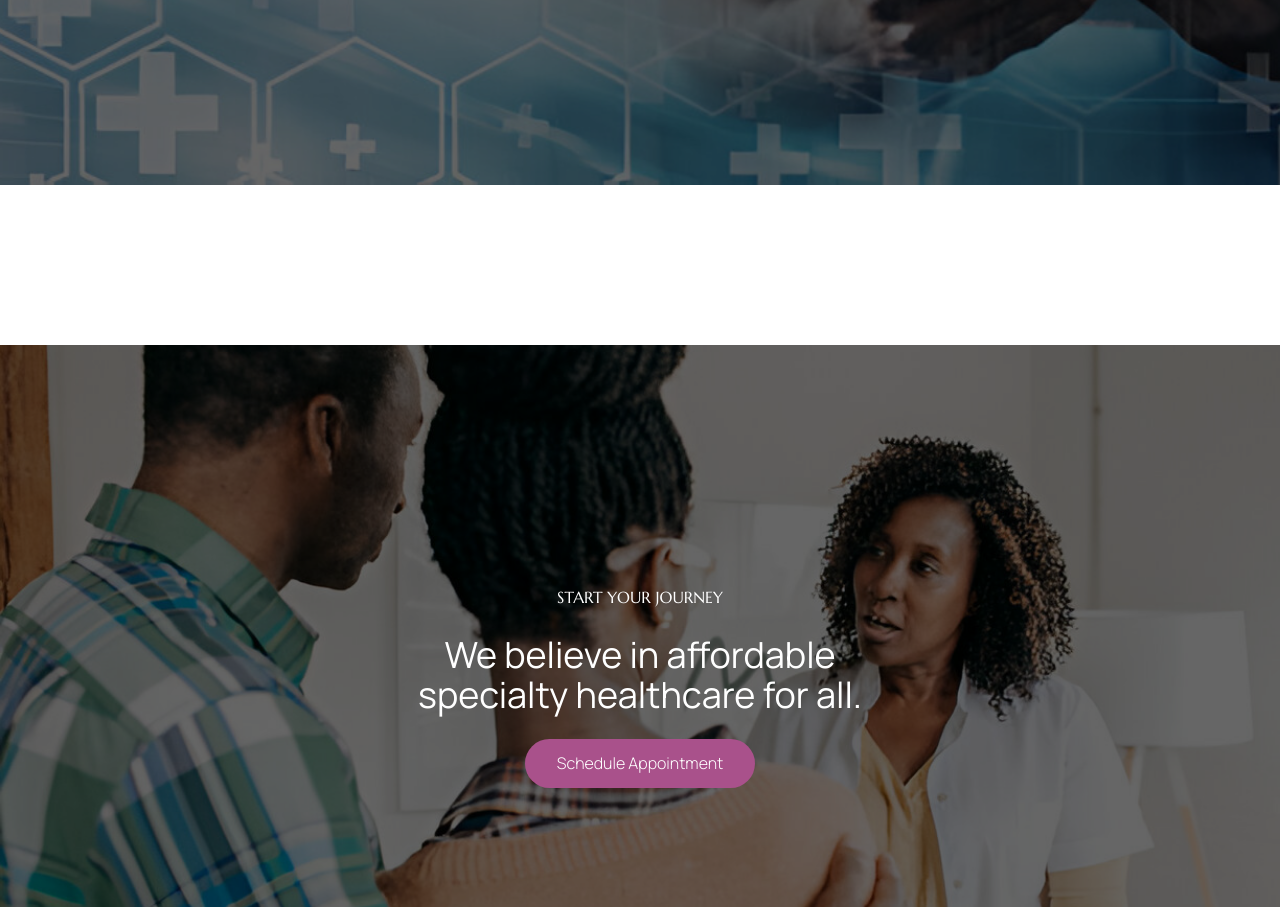
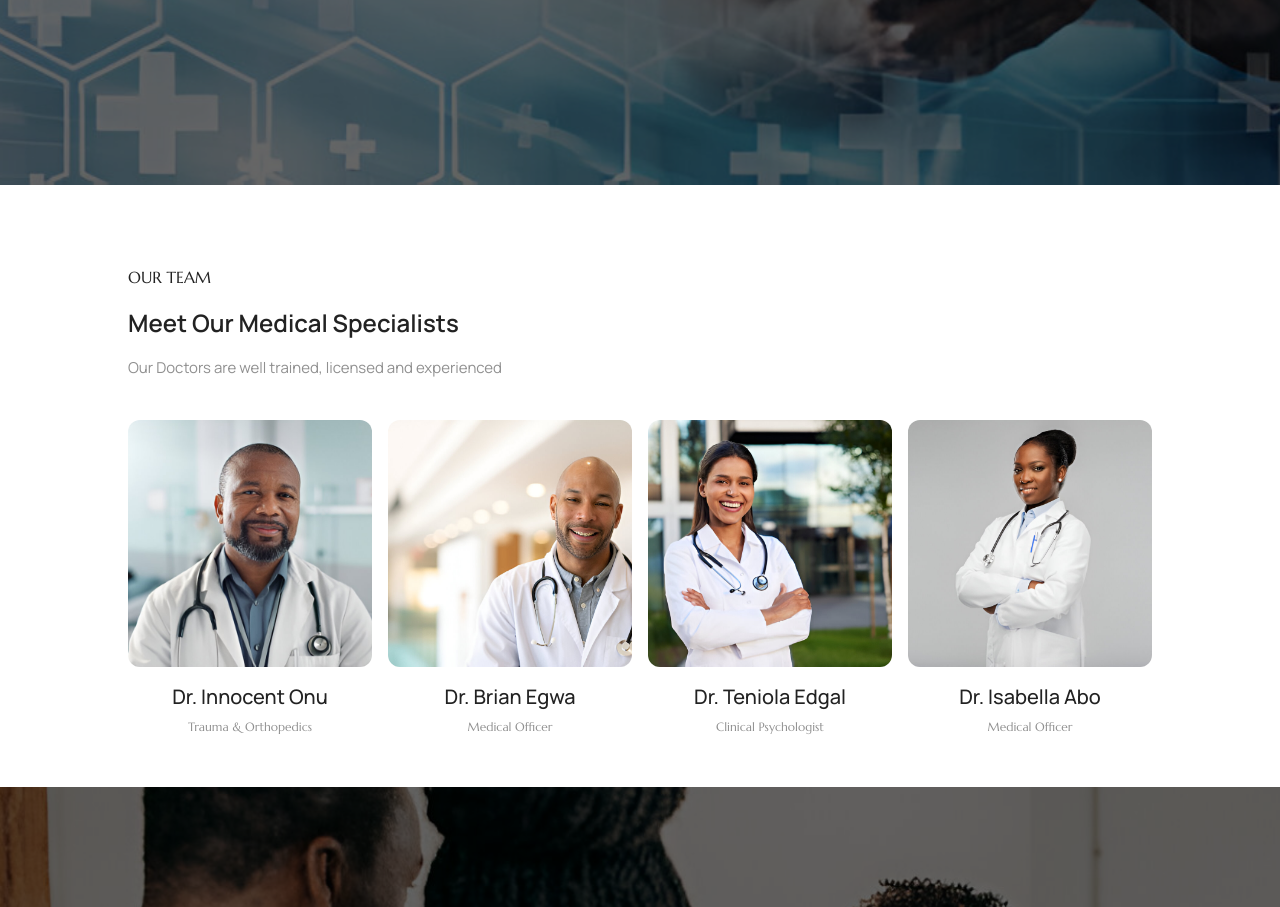
Before and after one commit to mevspecialist/mevspecialiste, a Next.js app: page /doctors in a window 1280 px wide. Shown: the part 472-1379 px from the top of the page. Built offline with nearby package versions, Linux system fonts and the light colour scheme.

Commit message:
make reusable components for doctor cards, finish doctors page

```diff
--- a/src/app/doctors/page.tsx
+++ b/src/app/doctors/page.tsx
@@ -1,6 +1,29 @@
 import React from 'react';
 import { PageBanner } from '@/components/PageBanner';
-import Image from 'next/image';
+import { DoctorCard } from '@/components/DoctorCard';
+
+const doctors: { name: string; image: string; title: string }[] = [
+    {
+        name: 'Dr. Innocent Onu',
+        title: 'Trauma & Orthopedics',
+        image: '/images/landingpage/doctor-1.jpeg',
+    },
+    {
+        name: 'Dr. Brian Egwa',
+        title: 'Medical Officer',
+        image: '/images/landingpage/doctor-2.jpeg',
+    },
+    {
+        name: 'Dr. Teniola Edgal',
+        title: 'Clinical Psychologist',
+        image: '/images/landingpage/doctor-3.jpeg',
+    },
+    {
+        name: 'Dr. Isabella Abo',
+        title: 'Medical Officer',
+        image: '/images/landingpage/doctor-5.jpeg',
+    },
+];
 
 const Doctors: React.FC = () => {
     return (
@@ -10,7 +33,27 @@ const Doctors: React.FC = () => {
                 content="Meet our team of experienced and compassionate doctors dedicated to providing exceptional care across various specialties. Each doctor brings a wealth of knowledge and expertise to ensure you receive the best possible treatment."
                 image="/images/doctors/doctors-banner.jpeg"
             />
-            <section className="py-20"></section>
+            <section className="py-20">
+                <div className="text-center lg:text-left">
+                    <header className="font-marcellus uppercase">
+                        Our team
+                    </header>
+                    <h2 className="text-2xl font-semibold py-4 lg:text-inherit ">Meet Our Medical Specialists</h2>
+                    <p>
+                        Our Doctors are well trained, licensed and experienced
+                    </p>
+                </div>
+                <div className="py-10 flex flex-col lg:flex-row gap-4">
+                    {doctors.map((doctor, index) => (
+                        <DoctorCard
+                            key={index}
+                            name={doctor.name}
+                            title={doctor.title}
+                            image={doctor.image}
+                        />
+                    ))}
+                </div>
+            </section>
         </main>
     );
 };
--- a/src/app/page.tsx
+++ b/src/app/page.tsx
@@ -5,6 +5,7 @@ import Image from 'next/image';
 import { FaCheckCircle, FaArrowDown } from 'react-icons/fa';
 import Link from 'next/link';
 import { Contact } from '@/components/Contact';
+import { DoctorCard } from '@/components/DoctorCard';
 
 const serviceOne: { title: string; image: string }[] = [
     { title: 'Operating Room', image: '/images/landingpage/why-choose-2.jpeg' },
@@ -285,22 +286,12 @@ export default function Home() {
                 </div>
                 <div className="py-10 flex flex-col lg:flex-row gap-4">
                     {doctors.map((doctor, index) => (
-                        <figure key={index} className="w-full">
-                            <Image
-                                src={doctor.image}
-                                alt={doctor.name}
-                                width={100}
-                                height={100}
-                                quality={100}
-                                className="w-full h-full rounded-xl object-cover"
-                            />
-                            <figcaption className="text-center py-4">
-                                <h4 className="text-xl mb-2">{doctor.name}</h4>
-                                <p className="font-marcellus text-xs">
-                                    {doctor.title}
-                                </p>
-                            </figcaption>
-                        </figure>
+                        <DoctorCard
+                            key={index}
+                            name={doctor.name}
+                            title={doctor.title}
+                            image={doctor.image}
+                        />
                     ))}
                 </div>
             </section>
--- /dev/null
+++ b/src/components/DoctorCard.tsx
@@ -0,0 +1,27 @@
+import React from 'react';
+import Image from 'next/image';
+
+interface DoctorCardProps {
+    name: string;
+    title: string;
+    image: string;
+}
+
+export const DoctorCard: React.FC<DoctorCardProps> = ({ name, title, image }) => {
+    return (
+        <figure className="w-full">
+            <Image
+                src={image}
+                alt={name}
+                width={100}
+                height={100}
+                quality={100}
+                className="w-full h-full rounded-xl object-cover"
+            />
+            <figcaption className="text-center py-4">
+                <h4 className="text-xl mb-2">{name}</h4>
+                <p className="font-marcellus text-xs">{title}</p>
+            </figcaption>
+        </figure>
+    );
+};
```
